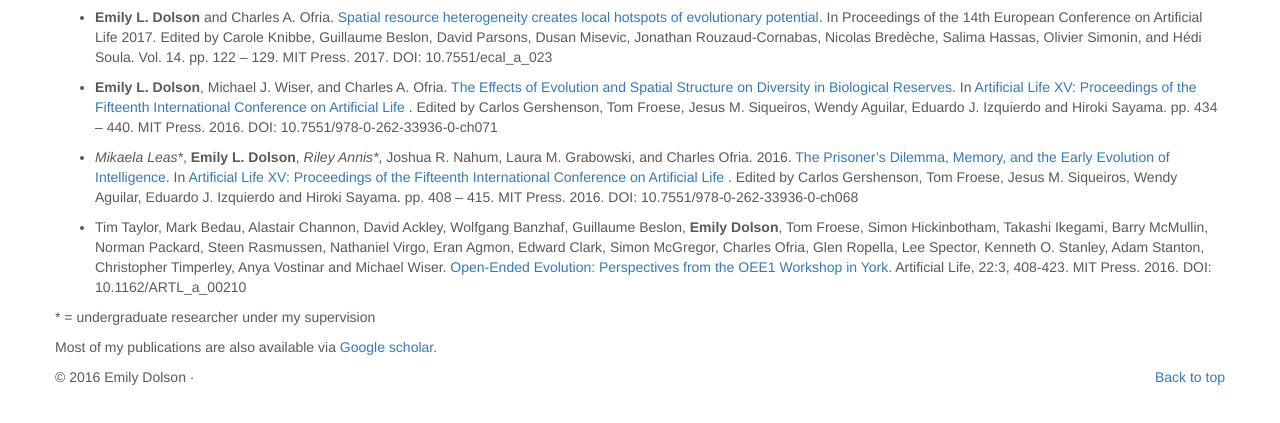
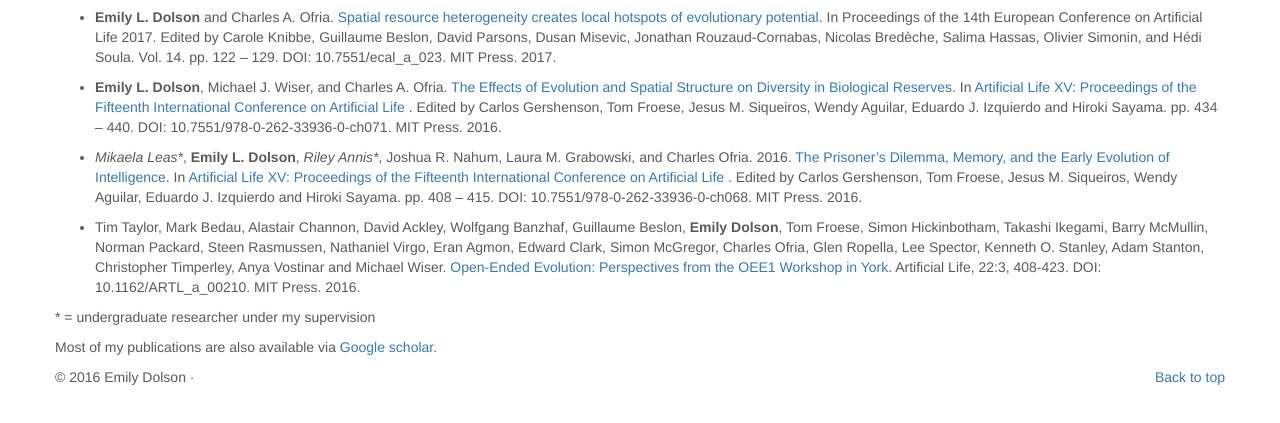
Before and after one commit to emilydolson/website, a plain HTML site: page publications.html in a window 1280 px wide. Shown: the part 125-548 px from the top of the page. Drawn offline with nearby package versions, Linux system fonts and the light colour scheme.

Commit message:
Update publications.html

```diff
--- a/publications.html
+++ b/publications.html
@@ -64,10 +64,10 @@
       <div class="row">
         <div class="center-block">
         <ul>
-          <li><p><b>Emily L. Dolson</b> and Charles A. Ofria. <a href="http://cognet.mit.edu/proceed/10.7551/ecal_a_023">Spatial resource heterogeneity creates local hotspots of evolutionary potential</a>. In Proceedings of the 14th European Conference on Artificial Life 2017. Edited by Carole Knibbe, Guillaume Beslon, David Parsons, Dusan Misevic, Jonathan Rouzaud-Cornabas, Nicolas Bredèche, Salima Hassas, Olivier Simonin, and Hédi Soula. Vol. 14. pp. 122 – 129. MIT Press. 2017. DOI: 10.7551/ecal_a_023</p></li>
-          <li><p><b>Emily L. Dolson</b>, Michael J. Wiser, and Charles A. Ofria. <a href="pdfs/evolution_reserve_placement.pdf">The Effects of Evolution and Spatial Structure on Diversity in Biological Reserves</a>. In <a href="https://mitpress.mit.edu/sites/default/files/titles/content/conf/alife16/ch071.html">Artificial Life XV: Proceedings of the Fifteenth International Conference on Artificial Life </a>. Edited by Carlos Gershenson, Tom Froese, Jesus M. Siqueiros, Wendy Aguilar, Eduardo J. Izquierdo and Hiroki Sayama. pp. 434 – 440. MIT Press. 2016. DOI: 10.7551/978-0-262-33936-0-ch071</p></li>
-          <li><p><i>Mikaela Leas*</i>, <b>Emily L. Dolson</b>, <i>Riley Annis*</i>, Joshua R. Nahum, Laura M. Grabowski, and Charles Ofria. 2016. <a href="pdfs/prisoners_dilemma_memory.pdf">The Prisoner’s Dilemma, Memory, and the Early Evolution of Intelligence</a>.  In <a href="https://mitpress.mit.edu/sites/default/files/titles/content/conf/alife16/ch068.html">Artificial Life XV: Proceedings of the Fifteenth International Conference on Artificial Life </a>. Edited by Carlos Gershenson, Tom Froese, Jesus M. Siqueiros, Wendy Aguilar, Eduardo J. Izquierdo and Hiroki Sayama. pp. 408 – 415. MIT Press. 2016. DOI: 10.7551/978-0-262-33936-0-ch068</p></li>
-          <li><p>Tim Taylor, Mark Bedau, Alastair Channon, David Ackley, Wolfgang Banzhaf, Guillaume Beslon, <b>Emily Dolson</b>, Tom Froese, Simon Hickinbotham, Takashi Ikegami, Barry McMullin, Norman Packard, Steen Rasmussen, Nathaniel Virgo, Eran Agmon, Edward Clark, Simon McGregor, Charles Ofria, Glen Ropella, Lee Spector, Kenneth O. Stanley, Adam Stanton, Christopher Timperley, Anya Vostinar and Michael Wiser. <a href="http://www.mitpressjournals.org/doi/full/10.1162/ARTL_a_00210?mobileUi=0">Open-Ended Evolution: Perspectives from the OEE1 Workshop in York</a>. Artificial Life, 22:3, 408-423. MIT Press. 2016. DOI: 10.1162/ARTL_a_00210</p></li>
+          <li><p><b>Emily L. Dolson</b> and Charles A. Ofria. <a href="http://cognet.mit.edu/proceed/10.7551/ecal_a_023">Spatial resource heterogeneity creates local hotspots of evolutionary potential</a>. In Proceedings of the 14th European Conference on Artificial Life 2017. Edited by Carole Knibbe, Guillaume Beslon, David Parsons, Dusan Misevic, Jonathan Rouzaud-Cornabas, Nicolas Bredèche, Salima Hassas, Olivier Simonin, and Hédi Soula. Vol. 14. pp. 122 – 129. DOI: 10.7551/ecal_a_023. MIT Press. 2017.</p></li>
+          <li><p><b>Emily L. Dolson</b>, Michael J. Wiser, and Charles A. Ofria. <a href="pdfs/evolution_reserve_placement.pdf">The Effects of Evolution and Spatial Structure on Diversity in Biological Reserves</a>. In <a href="https://mitpress.mit.edu/sites/default/files/titles/content/conf/alife16/ch071.html">Artificial Life XV: Proceedings of the Fifteenth International Conference on Artificial Life </a>. Edited by Carlos Gershenson, Tom Froese, Jesus M. Siqueiros, Wendy Aguilar, Eduardo J. Izquierdo and Hiroki Sayama. pp. 434 – 440. DOI: 10.7551/978-0-262-33936-0-ch071. MIT Press. 2016.</p></li>
+          <li><p><i>Mikaela Leas*</i>, <b>Emily L. Dolson</b>, <i>Riley Annis*</i>, Joshua R. Nahum, Laura M. Grabowski, and Charles Ofria. 2016. <a href="pdfs/prisoners_dilemma_memory.pdf">The Prisoner’s Dilemma, Memory, and the Early Evolution of Intelligence</a>.  In <a href="https://mitpress.mit.edu/sites/default/files/titles/content/conf/alife16/ch068.html">Artificial Life XV: Proceedings of the Fifteenth International Conference on Artificial Life </a>. Edited by Carlos Gershenson, Tom Froese, Jesus M. Siqueiros, Wendy Aguilar, Eduardo J. Izquierdo and Hiroki Sayama. pp. 408 – 415. DOI: 10.7551/978-0-262-33936-0-ch068. MIT Press. 2016.</p></li>
+          <li><p>Tim Taylor, Mark Bedau, Alastair Channon, David Ackley, Wolfgang Banzhaf, Guillaume Beslon, <b>Emily Dolson</b>, Tom Froese, Simon Hickinbotham, Takashi Ikegami, Barry McMullin, Norman Packard, Steen Rasmussen, Nathaniel Virgo, Eran Agmon, Edward Clark, Simon McGregor, Charles Ofria, Glen Ropella, Lee Spector, Kenneth O. Stanley, Adam Stanton, Christopher Timperley, Anya Vostinar and Michael Wiser. <a href="http://www.mitpressjournals.org/doi/full/10.1162/ARTL_a_00210?mobileUi=0">Open-Ended Evolution: Perspectives from the OEE1 Workshop in York</a>. Artificial Life, 22:3, 408-423. DOI: 10.1162/ARTL_a_00210. MIT Press. 2016.</p></li>
         </ul>
 
         <p>* = undergraduate researcher under my supervision
```
